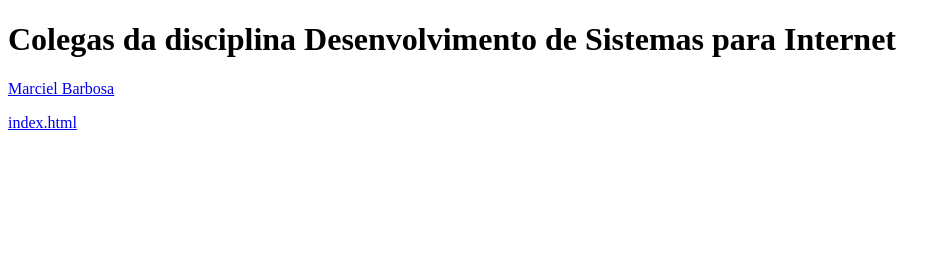
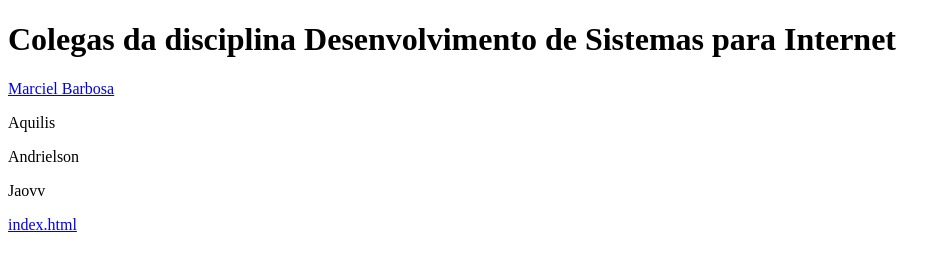
Before and after one commit to helderdantas/helderdantas.github.io, a plain HTML site: page linkcolegas.html in a window 1280 px wide. Shown: the whole page, without its empty margins (0-951 px from the left). Drawn offline with Linux system fonts and the light colour scheme.

Commit message:
Sintetizei meu nome no index e adicionei tres usuarios na pag linkcolegas

```diff
--- a/linkcolegas.html
+++ b/linkcolegas.html
@@ -8,6 +8,9 @@
 
 <h1>Colegas da disciplina Desenvolvimento de Sistemas para Internet</h1>
 <p><a href="https://github.com/macielbarbosa">Marciel Barbosa</a></p>
+<p><a hret="aquielsburlamaqui.github.io" >Aquilis</a></p>
+<p><a hert="andrielsonsantos.github.io">Andrielson</a></p>
+<p><a hert="Jaovv.github.io">Jaovv</a></p>
 </body>
 </html>
 <p><a href="index.html">index.html</a></p>
```
Also changed, not shown: index.html (+1 -1 lines).
